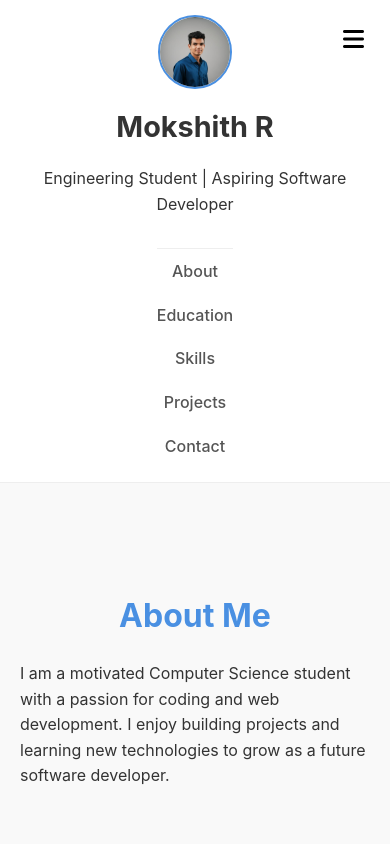
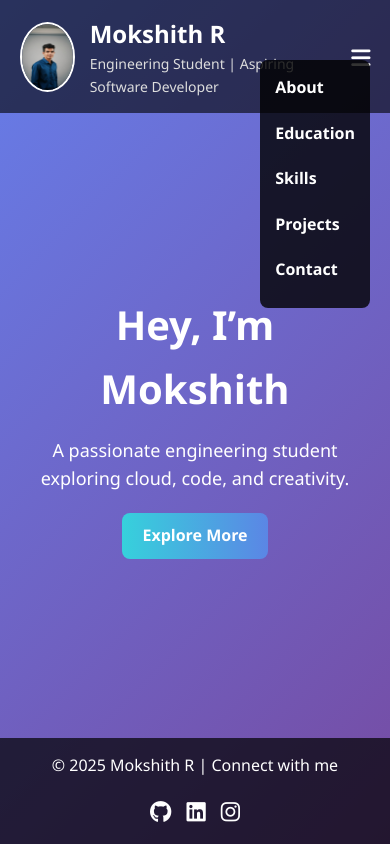
Before and after one commit to MokshithR/portfolio, a plain HTML site: page index.html in a window 390 px wide. Both pictures are taken after a click on the button 353 px from the left and 40 px from the top of the page. Shown: the top 844 px of the page. Drawn offline with Linux system fonts and the light colour scheme.

Commit message:
Add files via upload

```diff
--- a/index.html
+++ b/index.html
@@ -11,7 +11,7 @@
   <header>
     <div class="container">
       <div class="profile-info">
-        <img src="images/profile.jpg.jpg" alt="Profile-Photo" class="profile-pic" />
+        <img src="images/profile.jpg.jpg" alt="Profile Photo" class="profile-pic" />
         <div>
           <h1>Mokshith R</h1>
           <p>Engineering Student | Aspiring Software Developer</p>
@@ -22,70 +22,30 @@
           <i class="fas fa-bars"></i>
         </button>
         <ul id="menu">
-          <li><a href="#about">About</a></li>
-          <li><a href="#education">Education</a></li>
-          <li><a href="#skills">Skills</a></li>
-          <li><a href="#projects">Projects</a></li>
-          <li><a href="#contact">Contact</a></li>
+          <li><a href="about.html">About</a></li>
+          <li><a href="education.html">Education</a></li>
+          <li><a href="skills.html">Skills</a></li>
+          <li><a href="projects.html">Projects</a></li>
+          <li><a href="contact.html">Contact</a></li>
         </ul>
       </nav>
     </div>
   </header>
-
-  <main>
-    <section id="about" class="section">
-      <div class="section-container">
-        <h2>About Me</h2>
-        <p>I am a motivated Computer Science student with a passion for coding and web development. I enjoy building projects and learning new technologies to grow as a future software developer.</p>
+  <section class="hero">
+    <div class="hero-content">
+      <h1>Hey, I’m Mokshith</h1>
+      <p>A passionate engineering student exploring cloud, code, and creativity.</p>
+      <a href="about.html" class="btn">Explore More</a>
     </div>
   </section>
-
-    <section id="education" class="section">
-      <div class="section-container">
-        <h2>Education</h2>
-        <p><b>Vivekananda College Of Engg And Technology, Puttur</b><br />
-        B.E. in Computer Science (2023–2027)<br />
-        Current CGPA: 9.0</p>
-      </div>
-    </section>
-
-    <section id="skills" class="section">
-      <div class="section-container">
-        <h2>Skills</h2>
-        <ul>
-          <li>Programming: C, C++, Python, Java</li>
-          <li>Web Development: HTML, CSS, Django</li>
-          <li>Tools: Git, VS Code, MySQL</li>
-        </ul>
-      </div>
-    </section>
-
-    <section id="projects" class="section">
-      <div class="section-container">
-        <h2>Projects</h2>
-        <p><b>Bus & Train Timetable Web App</b><br />
-        A Django-based web app with HTML front-end and fuzzy search support for routes.</p>
-      </div>
-    </section>
-
-    <section id="contact" class="section">
-      <div class="section-container">
-        <h2>Contact</h2>
-        <p>Email: <a href="mailto:mokshithr638@gmail.com">mokshithr638@gmail.com</a></p>
-        <p>Phone: +91-9661234538</p>
+  <footer>
+    <p>&copy; 2025 Mokshith R | Connect with me</p>
     <div class="social-links">
       <a href="https://github.com/MokshithR" target="_blank"><i class="fab fa-github"></i></a>
       <a href="https://www.linkedin.com/in/mokshith-r-325629328" target="_blank"><i class="fab fa-linkedin"></i></a>
       <a href="https://www.instagram.com/mokshxth_rrr" target="_blank"><i class="fab fa-instagram"></i></a>
     </div>
-      </div>
-    </section>
-  </main>
-
-  <footer>
-    <p>&copy; 2025 Mokshith R</p>
   </footer>
-
   <script src="script.js"></script>
 </body>
 </html>
--- a/script.js
+++ b/script.js
@@ -1,13 +1,11 @@
 document.addEventListener('DOMContentLoaded', () => {
   const menuToggle = document.getElementById('menuToggle');
   const menu = document.getElementById('menu');
-
   menuToggle.addEventListener('click', () => {
     menu.classList.toggle('show');
     const expanded = menuToggle.getAttribute('aria-expanded') === 'true' || false;
     menuToggle.setAttribute('aria-expanded', !expanded);
   });
-
   const navLinks = menu.querySelectorAll('a');
   navLinks.forEach(link => {
     link.addEventListener('click', () => {
--- a/style.css
+++ b/style.css
@@ -1,28 +1,30 @@
+* {
+  margin: 0;
+  padding: 0;
+  box-sizing: border-box;
+  font-family: "Segoe UI", Tahoma, Geneva, Verdana, sans-serif;
+}
+
 body {
-  font-family: -apple-system, BlinkMacSystemFont, "Segoe UI", Roboto, Helvetica, Arial, sans-serif;
-  margin: 0;
-  background: #f9f9f9;
-  color: #333;
+  background: linear-gradient(135deg, #667eea, #764ba2);
+  color: #fff;
   line-height: 1.6;
+  min-height: 100vh;
+  display: flex;
+  flex-direction: column;
 }
 
 header {
-  background: #fff;
+  background: rgba(0, 0, 0, 0.6);
   padding: 15px 0;
-  border-bottom: 1px solid #eee;
-  position: sticky;
-  top: 0;
-  z-index: 1000;
 }
 
-.container {
-  max-width: 960px;
-  margin: 0 auto;
-  padding: 0 20px;
+header .container {
   display: flex;
   justify-content: space-between;
   align-items: center;
-  flex-wrap: wrap;
+  width: 90%;
+  margin: auto;
 }
 
 .profile-info {
@@ -35,129 +37,145 @@ header {
   width: 70px;
   height: 70px;
   border-radius: 50%;
-  object-fit: cover;
-  border: 2px solid #4a90e2;
+  border: 2px solid #fff;
 }
 
-h1 {
-  font-size: 1.8rem;
-  margin: 0;
+header h1 {
+  font-size: 24px;
+}
+
+header p {
+  font-size: 14px;
+  color: #ddd;
 }
 
 nav ul {
   list-style: none;
   display: flex;
-  gap: 25px;
-  margin: 0;
-  padding: 0;
+  gap: 20px;
 }
 
-nav a {
+nav ul li a {
   text-decoration: none;
-  color: #555;
-  font-weight: 500;
-  transition: color 0.3s ease;
+  color: #fff;
+  font-weight: bold;
+  transition: color 0.3s;
 }
 
-nav a:hover {
-  color: #4a90e2;
-}
-
-main {
-  padding-top: 20px;
-}
-
-.section {
-  padding: 60px 0;
-  border-bottom: 1px solid #f0f0f0;
-}
-
-.section h2 {
-  text-align: center;
-  font-size: 2rem;
-  margin-bottom: 20px;
-  color: #4a90e2;
-}
-
-.section-container {
-  max-width: 800px;
-  margin: 0 auto;
-  padding: 0 20px;
-}
-
-.section p,
-.section ul {
-  text-align: left;
-}
-
-ul {
-  list-style-type: none;
-  padding: 0;
-}
-
-li {
-  margin-bottom: 8px;
-}
-
-.social-links {
-  margin-top: 20px;
-}
-
-.social-links a {
-  font-size: 28px;
-  margin: 0 12px;
-  color: #555;
-  transition: color 0.3s ease;
-}
-
-.social-links a:hover {
-  color: #4a90e2;
-}
-
-footer {
-  text-align: center;
-  padding: 20px;
-  background: #333;
-  color: #fff;
+nav ul li a:hover {
+  color: #ffd700;
 }
 
 #menuToggle {
   display: none;
   background: none;
   border: none;
-  font-size: 24px;
-  cursor: pointer;
+  font-size: 22px;
+  color: #fff;
+}
+
+.hero {
+  flex: 1;
+  display: flex;
+  align-items: center;
+  justify-content: center;
+  text-align: center;
+  padding: 50px 20px;
+}
+
+.hero-content h1 {
+  font-size: 40px;
+  margin-bottom: 15px;
+}
+
+.hero-content p {
+  font-size: 18px;
+  margin-bottom: 20px;
+}
+
+.btn,
+.back-btn {
+  display: inline-block;
+  padding: 10px 20px;
+  background: linear-gradient(90deg, #36d1dc, #5b86e5);
+  color: white;
+  border-radius: 8px;
+  text-decoration: none;
+  font-weight: bold;
+  transition: opacity 0.3s;
+}
+
+.btn:hover,
+.back-btn:hover {
+  opacity: 0.85;
+}
+
+.section {
+  padding: 40px 20px;
+}
+
+.section-container {
+  width: 80%;
+  margin: auto;
+  background: rgba(255, 255, 255, 0.1);
+  padding: 20px;
+  border-radius: 12px;
+}
+
+ul li {
+  margin-bottom: 10px;
+}
+
+.card {
+  background: rgba(0, 0, 0, 0.5);
+  padding: 15px;
+  border-radius: 10px;
+  margin-bottom: 20px;
+}
+
+footer {
+  background: rgba(0, 0, 0, 0.7);
+  padding: 15px 0;
+  text-align: center;
+  margin-top: auto;
+}
+
+.social-links {
+  margin-top: 15px;
+  display: flex;
+  justify-content: center;
+  gap: 15px;
+}
+
+.social-links a {
+  color: white;
+  font-size: 22px;
+  transition: transform 0.3s, color 0.3s;
+}
+
+.social-links a:hover {
+  transform: scale(1.2);
+  color: #ffd700;
 }
 
 @media (max-width: 768px) {
-  .container {
-    justify-content: center;
-  }
-
-  .profile-info {
-    flex-direction: column;
-    text-align: center;
-    margin-bottom: 15px;
-  }
-
-  #menuToggle {
-    display: block;
-    position: absolute;
-    right: 20px;
-    top: 25px;
-  }
-
   nav ul {
     display: none;
     flex-direction: column;
-    width: 100%;
     gap: 10px;
-    text-align: center;
-    border-top: 1px solid #eee;
-    padding-top: 10px;
+    background: rgba(0, 0, 0, 0.8);
+    padding: 15px;
+    position: absolute;
+    right: 20px;
+    top: 60px;
+    border-radius: 8px;
   }
 
   nav ul.show {
     display: flex;
   }
+
+  #menuToggle {
+    display: block;
+  }
 }
```
Also changed, not shown: about.html (added, +28 -0 lines), contact.html (added, +29 -0 lines), education.html (added, +28 -0 lines), projects.html (added, +31 -0 lines), skills.html (added, +32 -0 lines). Lines whose indentation alone changed are shown as unchanged.
